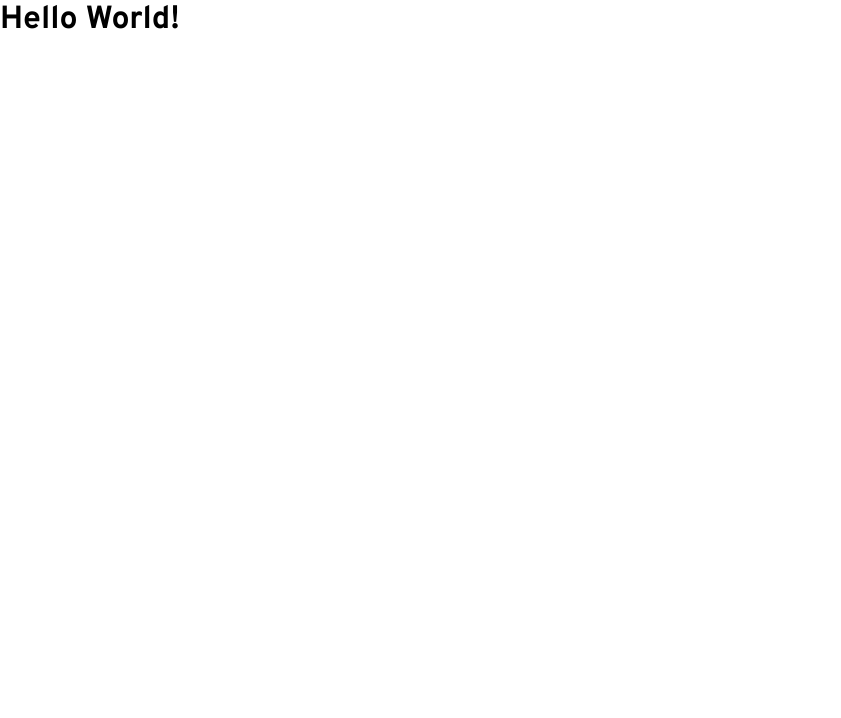
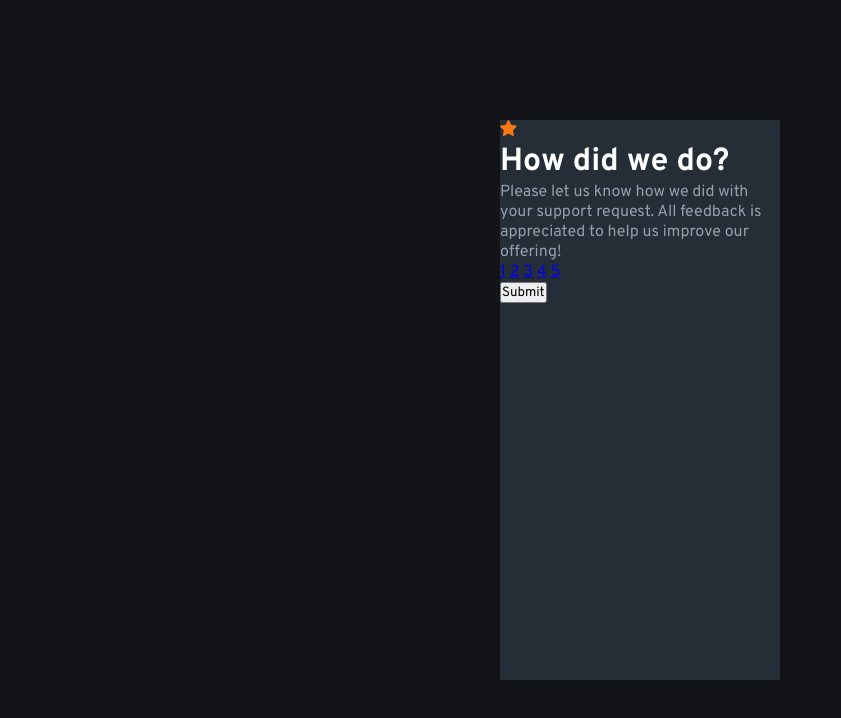
Before and after one commit to heloabrantessb/interactive-rating-component, a plain HTML site: page index.html in a window 1280 px wide. Shown: the whole page, without its empty margins (0-841 px from the left). Drawn offline with Linux system fonts and the light colour scheme.

Commit message:
creating card-component and styling

```diff
--- a/index.html
+++ b/index.html
@@ -14,7 +14,21 @@
 </head>
 
 <body>
-  <h1>Hello World!</h1>
+  <main class="container">
+    <div class="card-component">
+      <div class="star"><img src="./images/icon-star.svg" alt="orange star icon"></div>
+      <h1>How did we do?</h1>
+      <p>Please let us know how we did with your support request. All feedback is appreciated to help us improve our offering!</p>
+      <div class="rating-buttons">
+        <a href="#">1</a>
+        <a href="#">2</a>
+        <a href="#">3</a>
+        <a href="#">4</a>
+        <a href="#">5</a>
+      </div>
+      <button type="submit">Submit</button>
+    </div>
+  </main>
 </body>
 
 </html>
--- a/style.css
+++ b/style.css
@@ -14,4 +14,34 @@
 }
 body{
     font-size: 1.6rem;
+    background-color: var(--darker-blue);
+    height: 100vh;
 }
+main{
+    height: 100vh;
+    width: 100vw;
+
+    display: flex;
+    justify-content: center;
+    align-items: center;
+}
+.card-component{
+    background-color: var(--dark-blue);
+
+    width: 28rem;
+    height: 70%;
+    max-height: 70%;
+    max-width: 28rem;
+
+    .star{
+        width: 1rem;
+    }
+
+    h1{
+        color: white;
+    }
+
+    p{
+        color: var(--light-grey);
+    }
+}
```
